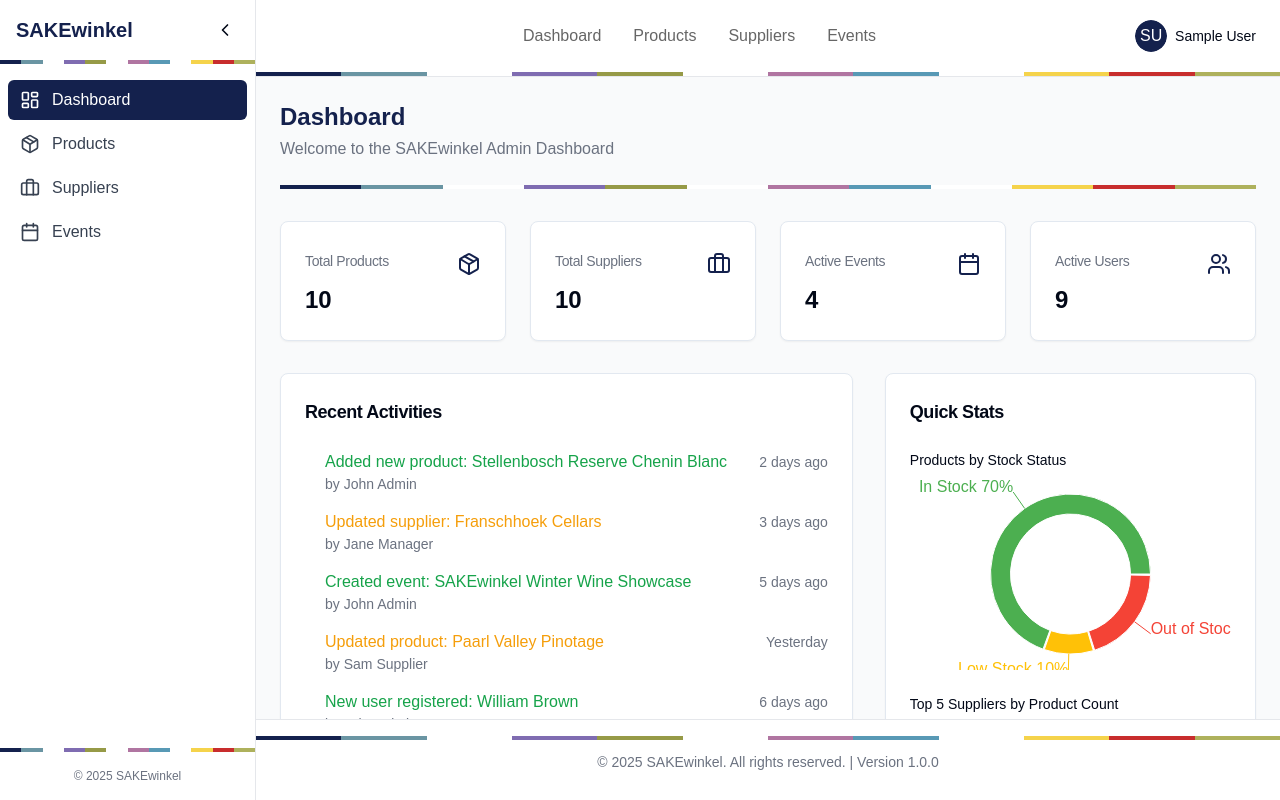
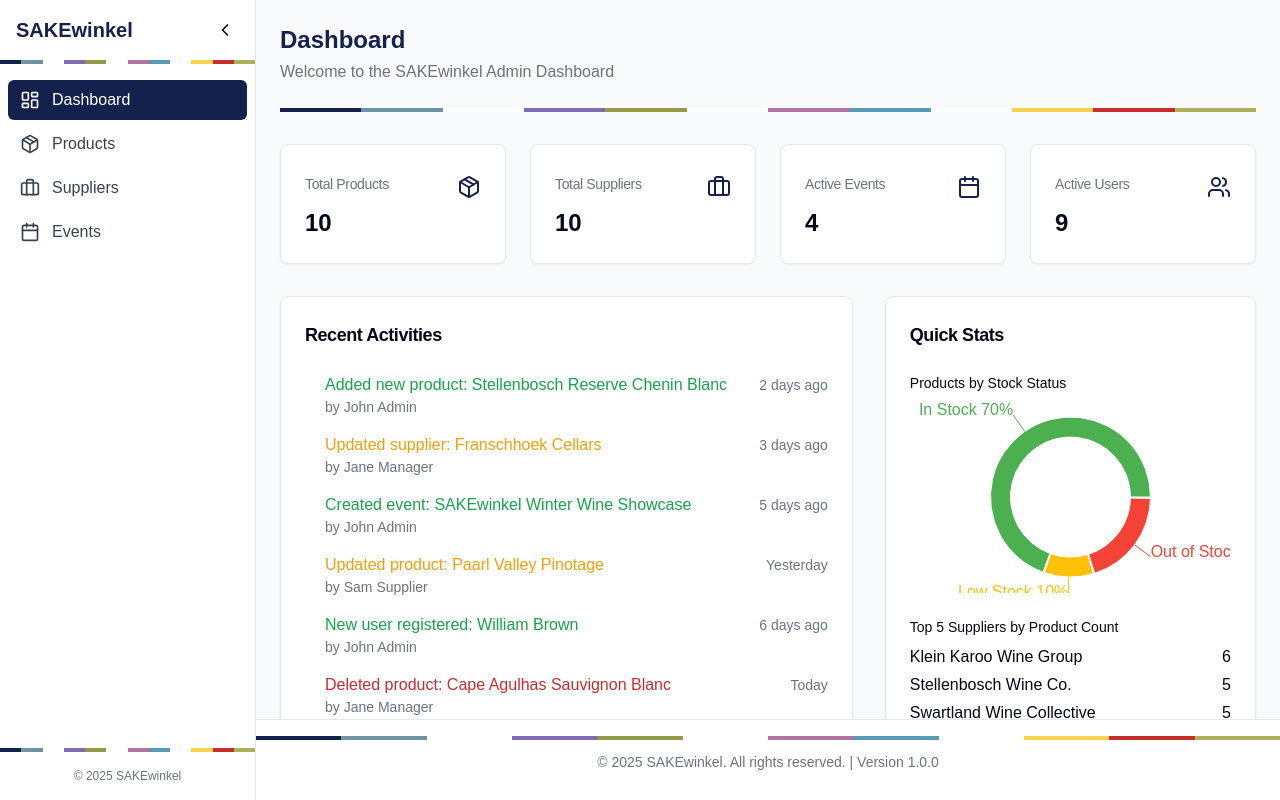
Before and after one commit to Morne04-Personal/sake-admin, a React (Vite) app: page /dashboard in a window 1280 px wide. Built offline with nearby package versions, Linux system fonts and the light colour scheme; sample sign-in values are in the browser's storage.

Commit message:
Remove top navigation
Remove the top navigation and use only the sidebar for navigation.

```diff
--- a/src/components/layout/dashboard-layout.tsx
+++ b/src/components/layout/dashboard-layout.tsx
@@ -1,7 +1,6 @@
 
 import { PropsWithChildren, useState } from "react";
 import { Sidebar } from "./sidebar";
-import { Header } from "./header";
 import { ColorfulDivider } from "../ui/colorful-divider";
 
 export function DashboardLayout({ children }: PropsWithChildren) {
@@ -29,8 +28,10 @@ export function DashboardLayout({ children }: PropsWithChildren) {
       )}
 
       <div className="flex flex-col flex-1 w-full overflow-hidden">
-        <Header onMenuToggle={toggleMobileSidebar} />
-
+        {/* No Header, just optional ColorfulDivider */}
+        <div className="block lg:hidden">
+          <ColorfulDivider />
+        </div>
         <main className="flex-1 overflow-y-auto p-4 md:p-6">
           {children}
         </main>
```
